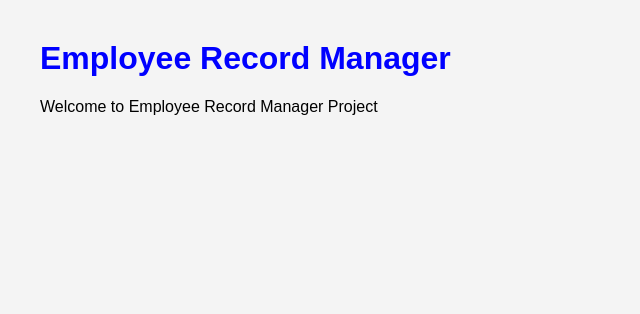
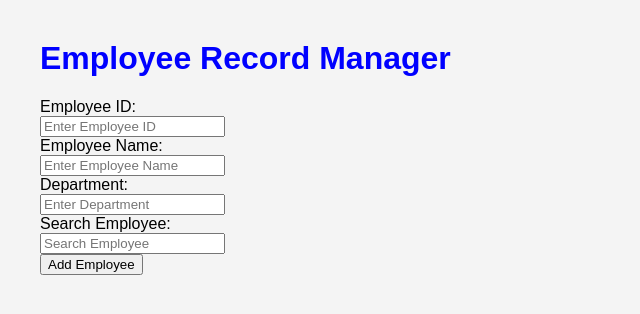
Before and after one commit to pallepraneetha076/employee-record-manager, a Flask app: page / in a window 1280 px wide. Shown: the top 314 px of the page, without its empty margins (0-640 px from the left). Run offline with Flask 3, Linux system fonts and the light colour scheme.

Commit message:
Added employee search feature

```diff
--- a/templates/index.html
+++ b/templates/index.html
@@ -7,11 +7,32 @@
 
     <link rel="stylesheet" href="{{ url_for('static', filename='style.css') }}">
 </head>
+
 <body>
 
-    <h1>Employee Record Manager</h1>
+    <div class="container">
 
-    <p>Welcome to Employee Record Manager Project</p>
+        <h1>Employee Record Manager</h1>
+
+        <form>
+
+            <label>Employee ID:</label><br>
+            <input type="text" placeholder="Enter Employee ID"><br>
+
+            <label>Employee Name:</label><br>
+            <input type="text" placeholder="Enter Employee Name"><br>
+
+            <label>Department:</label><br>
+            <input type="text" placeholder="Enter Department"><br>
+
+            <label>Search Employee:</label><br>
+            <input type="text" placeholder="Search Employee"><br>
+
+            <button type="submit">Add Employee</button>
+
+        </form>
+
+    </div>
 
     <script src="{{ url_for('static', filename='script.js') }}"></script>
 
```
